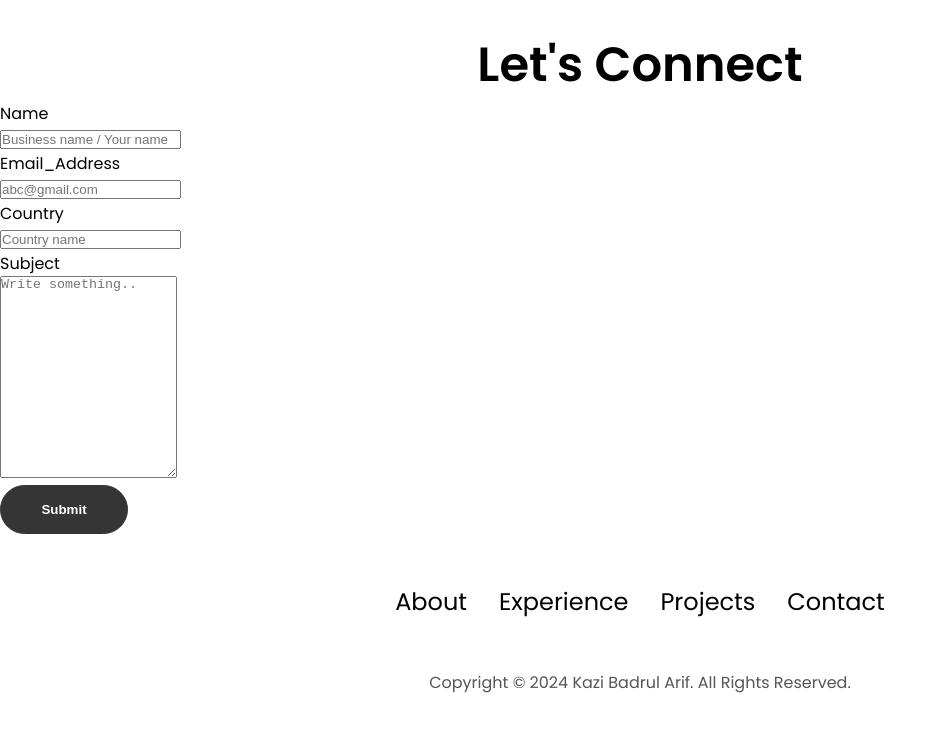
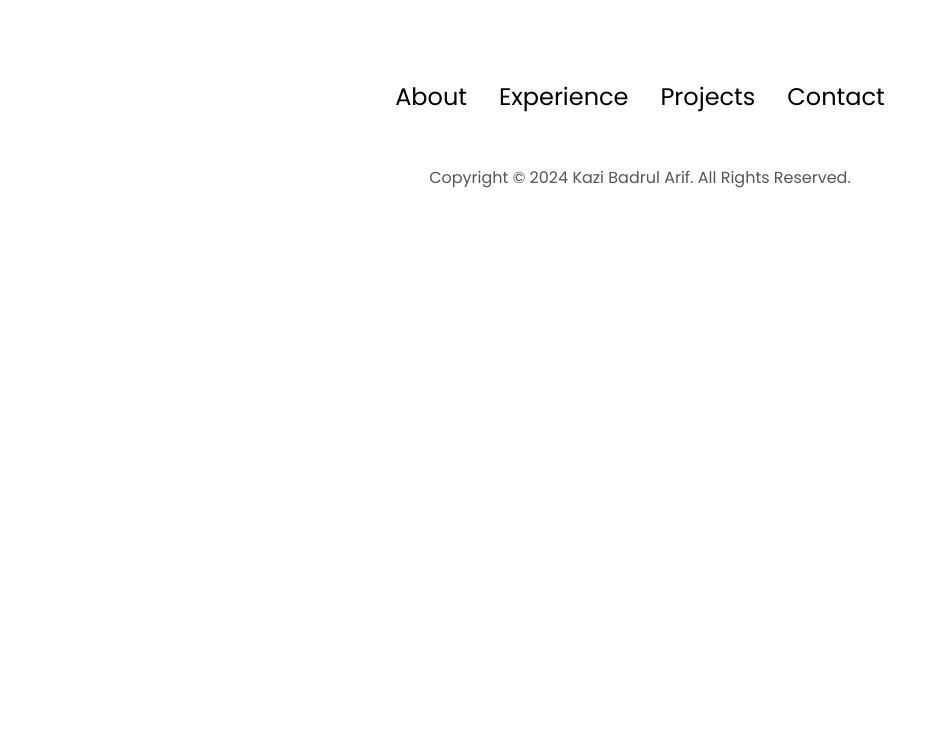
Before and after one commit to KaziBadrulArif/my-portfolio-website, a plain HTML site: page index.html in a window 1280 px wide. Shown: the part 4449-5181 px from the top of the page, without its empty margins (0-947 px from the left). After the commit the page ends 4686 px from the top, so only its background shows below. Drawn offline with Linux system fonts and the light colour scheme.

Commit message:
Update index.html

```diff
--- a/index.html
+++ b/index.html
@@ -356,48 +356,7 @@
         </div>
       </div>
     </section>
-    <!-- Form -->
-    <div class="container">
-      <h1 class="title">Let's Connect</h1>
-      <form action="mailto:arifabesh33@gmail.com" method="post" enctype="text/plain">
-        <div class="row">
-          <div class="col-25">
-            <label for="fname">Name</label>
-          </div>
-          <div class="col-75">
-            <input type="text" id="fname" name="firstname" placeholder="Business name / Your name">
-          </div>
-        </div>
-        <div class="row">
-          <div class="col-25">
-            <label for="lname">Email_Address</label>
-          </div>
-          <div class="col-75">
-            <input type="text" id="lname" name="lastname" placeholder="abc@gmail.com">
-          </div>
-        </div>
-        <div class="row">
-          <div class="col-25">
-            <label for="lname">Country</label>
-          </div>
-          <div class="col-75">
-            <input type="text" id="lname" name="lastname" placeholder="Country name">
-          </div>
-        </div>
-        <div class="row">
-          <div class="col-25">
-            <label for="subject">Subject</label>
-          </div>
-          <div class="col-75">
-            <textarea id="subject" name="subject" placeholder="Write something.." style="height:200px"></textarea>
-          </div>
-        </div>
-        <div class="row">
-          <input type="submit" value="Submit" class="btn btn-color-1" id="form">
-        </div>
-      </form>
-    </div>
-    <!-- Form -->
+
     <footer>
       <nav>
         <div class="nav-links-container">
```
